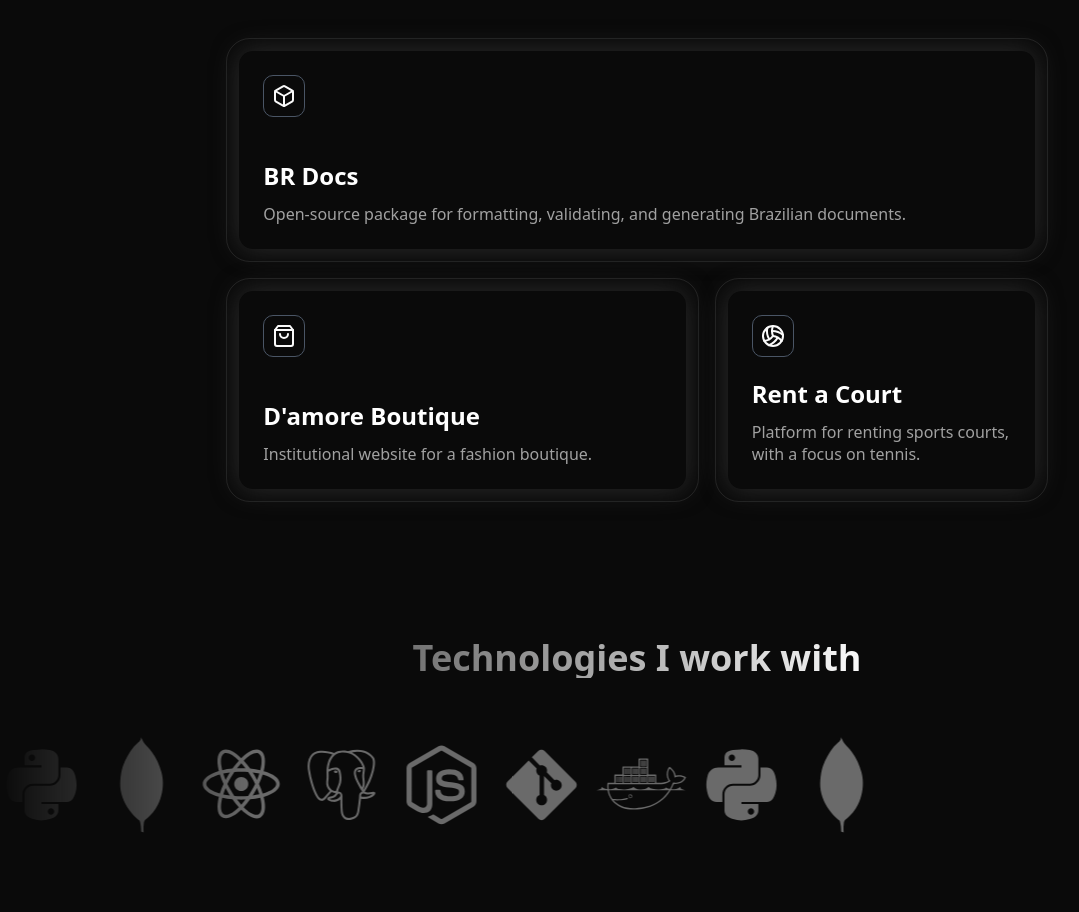
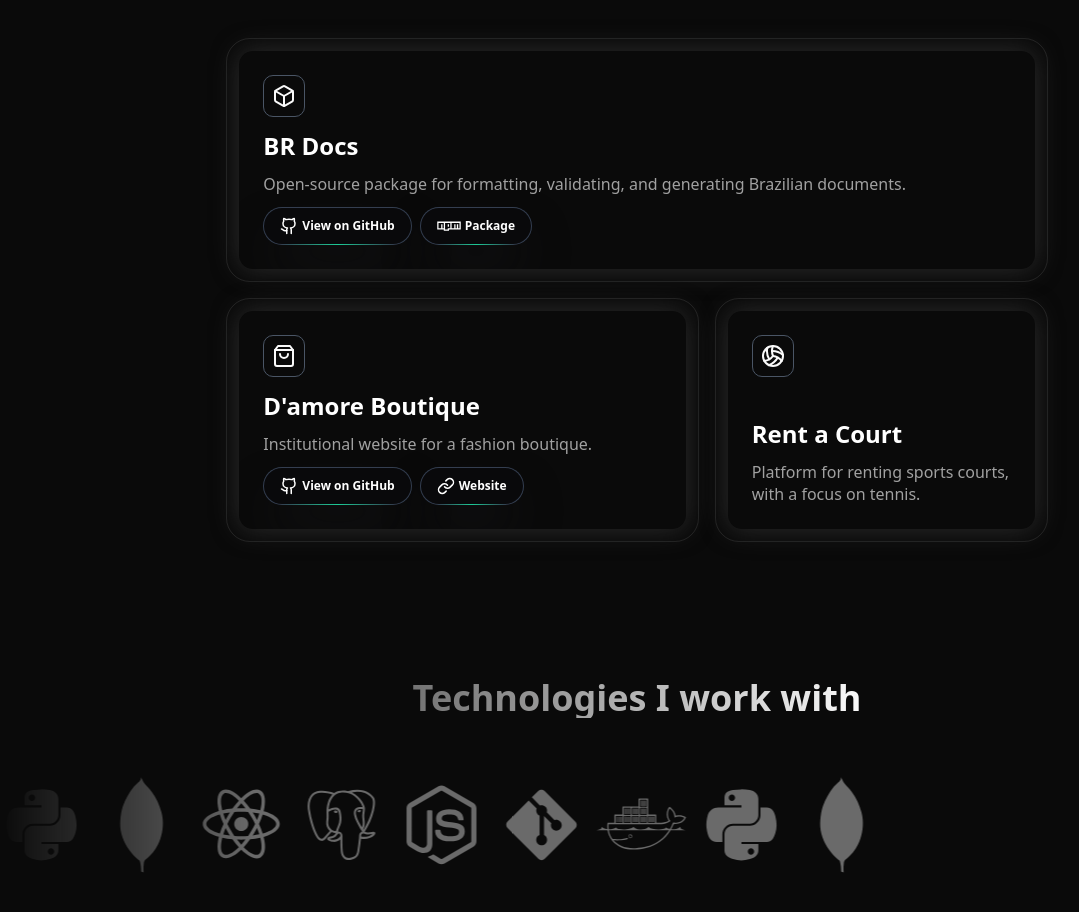
Before and after one commit to terukimateus/portfolio-terukimateus, a React (Vite) app: page / in a window 1280 px wide. Shown: the part 922-1834 px from the top of the page, without its empty margins (3-1082 px from the left). Built offline with nearby package versions, Linux system fonts and the light colour scheme.

Commit message:
feat: add glowingbutton component

```diff
--- /dev/null
+++ b/src/components/GlowingButton/index.tsx
@@ -0,0 +1,52 @@
+import type { ReactNode } from "react";
+
+type GlowingButtonProps = {
+  children: ReactNode;
+  icon?: ReactNode;
+  className?: string;
+  onClick?: () => void;
+  href?: string;
+  target?: string;
+};
+
+const GlowingButton = ({
+  children,
+  icon,
+  className = "",
+  onClick,
+  href,
+  target = "_blank",
+}: GlowingButtonProps) => {
+  const baseClasses =
+    "bg-slate-800 no-underline group cursor-pointer relative shadow-2xl shadow-zinc-900 rounded-full p-px text-xs font-semibold leading-8 text-white inline-block";
+  const combinedClasses = `${baseClasses} ${className}`;
+
+  const content = (
+    <>
+      <span className="absolute inset-0 overflow-hidden rounded-full">
+        <span className="absolute inset-0 rounded-full bg-[image:radial-gradient(75%_100%_at_50%_0%,rgba(56,189,248,0.6)_0%,rgba(56,189,248,0)_75%)] opacity-0 transition-opacity duration-500 group-hover:opacity-100"></span>
+      </span>
+      <div className="relative flex space-x-2 gap-1 items-center z-10 rounded-full bg-zinc-950 py-0.5 px-4 ring-1 ring-white/10 ">
+        {icon}
+        {children}
+      </div>
+      <span className="absolute -bottom-0 left-[1.125rem] h-px w-[calc(100%-2.25rem)] bg-gradient-to-r from-emerald-400/0 via-emerald-400/90 to-emerald-400/0 transition-opacity duration-500 group-hover:opacity-40"></span>
+    </>
+  );
+
+  if (href) {
+    return (
+      <a href={href} target={target} className={combinedClasses}>
+        {content}
+      </a>
+    );
+  }
+
+  return (
+    <button onClick={onClick} className={combinedClasses}>
+      {content}
+    </button>
+  );
+};
+
+export default GlowingButton;
--- a/src/components/GlowingCard/index.tsx
+++ b/src/components/GlowingCard/index.tsx
@@ -1,10 +1,12 @@
 import { GlowingEffect } from "@/components/ui/GlowingEffect";
+import type { ReactNode } from "react";
 
 type GlowingCardsProps = {
   cards: {
-    icon: React.ReactNode;
+    icon: ReactNode;
     area: string;
     title: string;
+    extra?: ReactNode;
     description: React.ReactNode;
   }[];
 };
@@ -19,6 +21,7 @@ export function GlowingCards({ cards }: GlowingCardsProps) {
           icon={card.icon}
           title={card.title}
           description={card.description}
+          extra={card.extra}
         />
       ))}
     </ul>
@@ -27,12 +30,13 @@ export function GlowingCards({ cards }: GlowingCardsProps) {
 
 interface GridItemProps {
   area: string;
-  icon: React.ReactNode;
+  icon: ReactNode;
   title: string;
-  description: React.ReactNode;
+  description: ReactNode;
+  extra?: ReactNode;
 }
 
-const GridItem = ({ area, icon, title, description }: GridItemProps) => {
+const GridItem = ({ area, icon, title, extra, description }: GridItemProps) => {
   return (
     <li className={`min-h-[14rem] list-none ${area}`}>
       <div className="relative h-full rounded-2xl border p-2 md:rounded-3xl md:p-3">
@@ -55,6 +59,7 @@ const GridItem = ({ area, icon, title, description }: GridItemProps) => {
               <h2 className="font-sans text-sm/[1.125rem] text-black md:text-base/[1.375rem] dark:text-neutral-400 [&_b]:md:font-semibold [&_strong]:md:font-semibold">
                 {description}
               </h2>
+              {extra}
             </div>
           </div>
         </div>
--- a/src/features/landing.tsx
+++ b/src/features/landing.tsx
@@ -3,12 +3,30 @@ import Technologies from "./heros/Technologies";
 import { GlowingCards } from "@/components/GlowingCard";
 import Icon from "@/components/Icon";
 import NavbarFeat from "@/components/Navbar";
+import GlowingButton from "@/components/GlowingButton";
 
 const cards = [
   {
     icon: <Icon family="Lucide" name="LuBox" />,
     area: "md:[grid-area:1/1/1/13] xl:[grid-area:1/1/1/13]",
     title: "BR Docs",
+    extra: (
+      <div className="flex gap-2">
+        <GlowingButton
+          icon={<Icon family="Lucide" name="LuGithub" size={18} />}
+          href=""
+        >
+          View on GitHub
+        </GlowingButton>
+        <GlowingButton
+          icon={<Icon family="DevIcons" name="DiNpm" size={24} />}
+          href="https://br-docs.vercel.app/"
+          target="_blank"
+        >
+          Package
+        </GlowingButton>
+      </div>
+    ),
     description:
       "Open-source package for formatting, validating, and generating Brazilian documents.",
   },
@@ -16,6 +34,23 @@ const cards = [
     icon: <Icon family="Lucide" name="LuShoppingBag" />,
     area: "md:[grid-area:2/1/4/5] xl:[grid-area:2/1/3/8]",
     title: "D'amore Boutique",
+    extra: (
+      <div className="flex flex-wrap gap-2">
+        <GlowingButton
+          icon={<Icon family="Lucide" name="LuGithub" size={18} />}
+          href=""
+        >
+          View on GitHub
+        </GlowingButton>
+        <GlowingButton
+          icon={<Icon family="Lucide" name="LuLink" size={18} />}
+          href="https://damore-boutique.vercel.app/"
+          target="_blank"
+        >
+          Website
+        </GlowingButton>
+      </div>
+    ),
     description: "Institutional website for a fashion boutique.",
   },
   {
```
